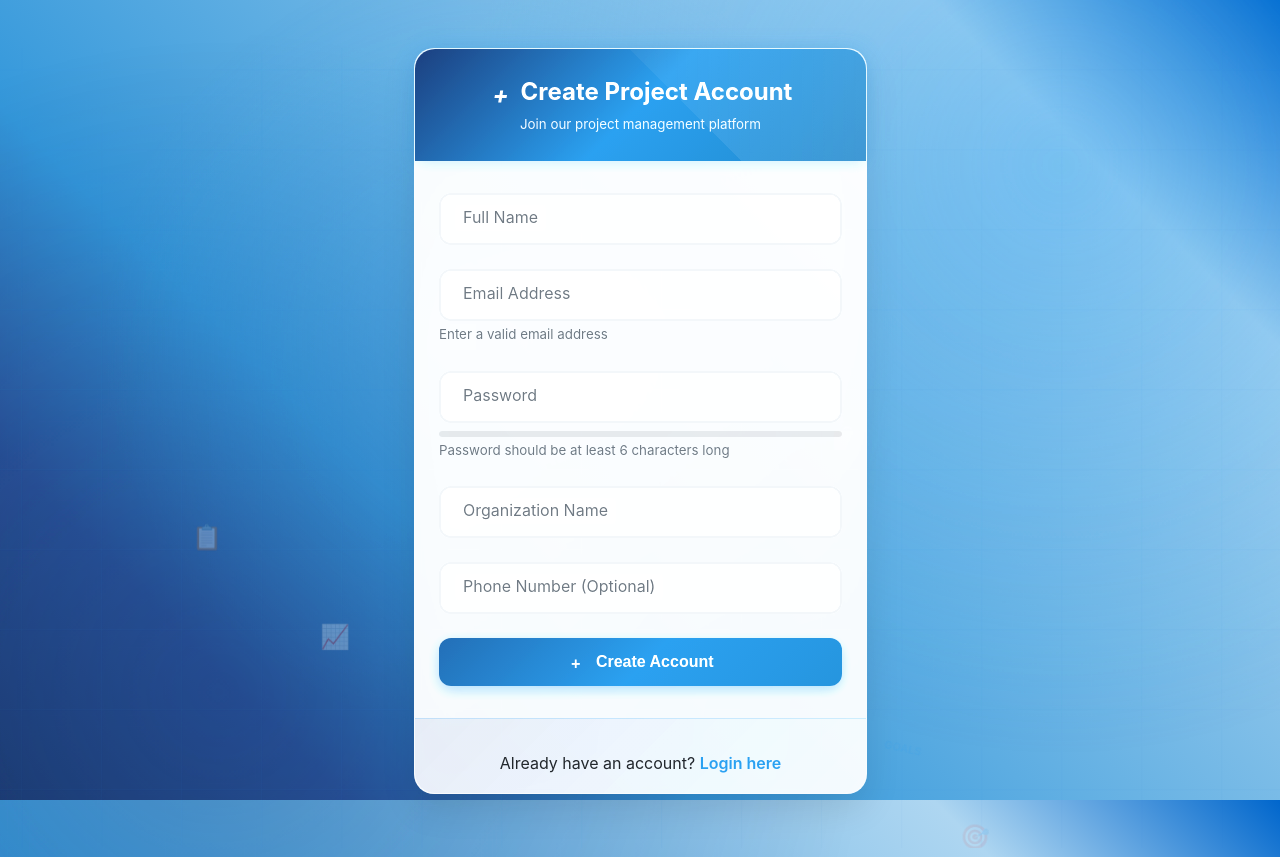
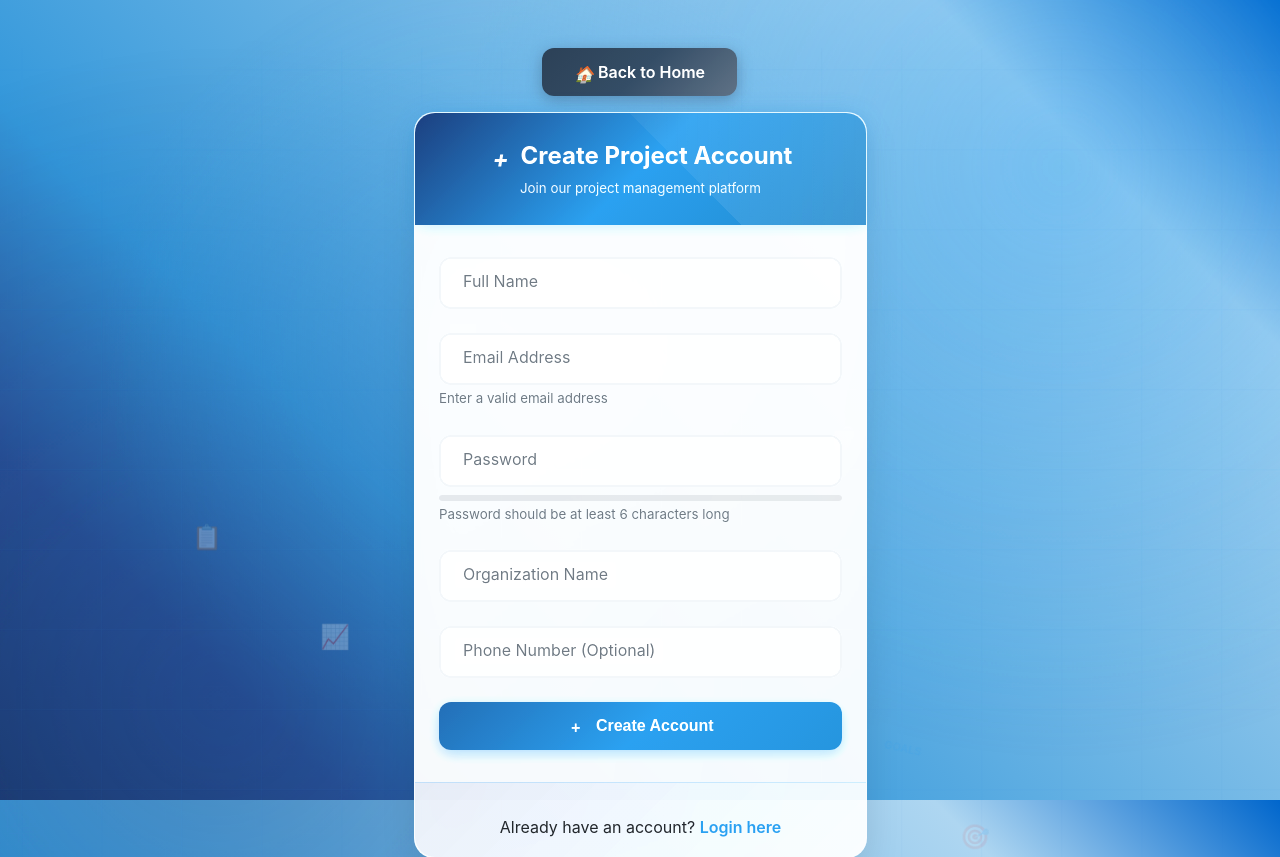
Before and after one commit to Prasadrudhisoft/project_management, a Flask app: page /register in a window 1280 px wide; the page is wider, and only the part inside the window is pictured. Shown: the top 857 px of that part. Run offline with Flask 3, Linux system fonts and the light colour scheme; parts of the project's set-up code (start-up, migrations or seed data) failed here and were passed over.

Commit message:
register

```diff
--- a/templates/auth/register.html
+++ b/templates/auth/register.html
@@ -502,6 +502,10 @@
             vertical-align: -0.125em;
         }
 
+        .bi-house::before {
+            content: "🏠";
+        }
+
         .bi-person-plus::before {
             content: "+";
         }
@@ -777,6 +781,33 @@
                 animation: none;
             }
         }
+
+        /* Back to home button enhancement */
+        .back-home {
+            animation: fadeInDown 0.8s cubic-bezier(0.4, 0, 0.2, 1) 0.2s both;
+        }
+
+        @keyframes fadeInDown {
+            from {
+                opacity: 0;
+                transform: translateY(-20px) translateZ(0);
+            }
+            to {
+                opacity: 1;
+                transform: translateY(0) translateZ(0);
+            }
+        }
+
+        .btn-secondary {
+            color: #fff;
+            background: linear-gradient(135deg, #2c3e50 0%, #34495e 50%, #5d6d7e 100%);
+            box-shadow: 0 4px 15px rgba(52, 73, 94, 0.4);
+        }
+
+        .btn-secondary:hover {
+            transform: translateY(-2px) translateZ(0);
+            box-shadow: 0 8px 25px rgba(52, 73, 94, 0.6);
+        }
     </style>
 </head>
 <body>
@@ -806,6 +837,12 @@
     <div class="container">
         <div class="row justify-content-center mt-5">
             <div class="col-md-6 col-lg-5">
+                <!-- Back to Home Button -->
+                <div class="text-center mb-3 back-home">
+                    <a href="{{ url_for('landing') }}" class="btn btn-secondary">
+                        <i class="bi bi-house me-2"></i>Back to Home
+                    </a>
+                </div>
                 <div class="card" id="mainCard">
                     <div class="card-header text-center bg-success text-white">
                         <h4><i class="bi bi-person-plus me-2"></i>Create Project Account</h4>
```
